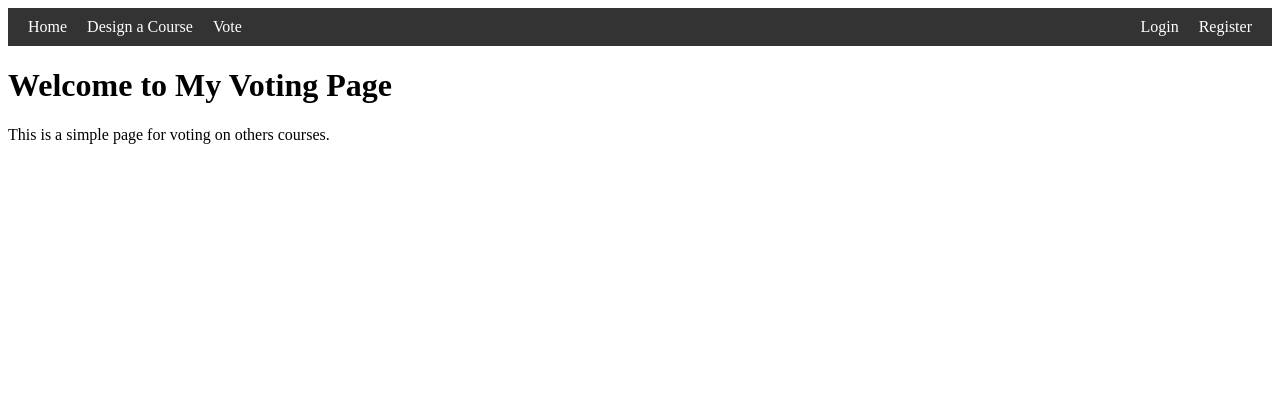
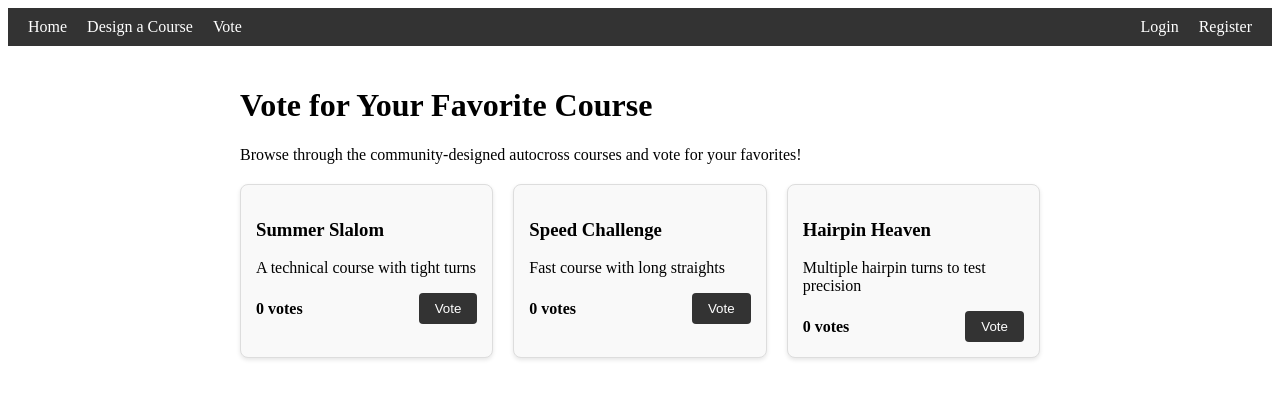
Before and after one commit to elipwns/autocross-course-design, a React (Create React App) app: page /voting in a window 1280 px wide. Shown: the top 398 px of the page. Built offline with nearby package versions, Linux system fonts and the light colour scheme.

Commit message:
Q helped me update the website and add a few simple features. more to come.

```diff
--- a/src/App.css
+++ b/src/App.css
@@ -26,7 +26,87 @@ nav {
   display: flex;
 }
 
+/* Voting Component Styles */
+.voting-container {
+  max-width: 800px;
+  margin: 0 auto;
+  padding: 20px;
+}
 
+.courses-list {
+  display: grid;
+  grid-template-columns: repeat(auto-fill, minmax(250px, 1fr));
+  gap: 20px;
+  margin-top: 20px;
+}
+
+.course-card {
+  border: 1px solid #ddd;
+  border-radius: 8px;
+  padding: 15px;
+  background-color: #f9f9f9;
+  box-shadow: 0 2px 4px rgba(0,0,0,0.1);
+}
+
+.vote-section {
+  display: flex;
+  justify-content: space-between;
+  align-items: center;
+  margin-top: 15px;
+}
+
+.vote-count {
+  font-weight: bold;
+}
+
+.vote-button {
+  background-color: #333;
+  color: white;
+  border: none;
+  padding: 8px 16px;
+  border-radius: 4px;
+  cursor: pointer;
+  transition: background-color 0.3s;
+}
+
+.vote-button:hover {
+  background-color: #555;
+}
+
+/* Image Upload Styles */
+.dropzone {
+  border: 2px dashed #ccc;
+  border-radius: 4px;
+  padding: 20px;
+  text-align: center;
+  cursor: pointer;
+  margin: 20px 0;
+  background-color: #f8f8f8;
+  transition: border-color 0.3s;
+}
+
+.dropzone:hover {
+  border-color: #333;
+}
+
+/* Canvas Container */
+.canvas-container {
+  margin-top: 20px;
+  border: 1px solid #ddd;
+  border-radius: 4px;
+  overflow: hidden;
+  width: 100%;
+  max-width: 800px;
+}
+
+.drawing-canvas {
+  background-color: #fff;
+  cursor: crosshair;
+  width: 100%;
+  height: 600px;
+}
+
+/* Original App.css styles commented out */
 /* .App {
   text-align: center;
 }
--- a/src/DrawingCanvas.js
+++ b/src/DrawingCanvas.js
@@ -1,16 +1,95 @@
-import React from 'react';
-// import Sketch from 'react-sketch';
+import React, { useRef, useEffect } from 'react';
 
 function DrawingCanvas({ image }) {
+  const canvasRef = useRef(null);
+
+  useEffect(() => {
+    if (!canvasRef.current || !image) return;
+
+    const canvas = canvasRef.current;
+    const ctx = canvas.getContext('2d');
+
+    // Set canvas dimensions
+    canvas.width = 800;
+    canvas.height = 600;
+
+    // Load the image
+    const img = new Image();
+    img.src = image;
+    img.onload = () => {
+      // Calculate scaling to fit image within canvas while maintaining aspect ratio
+      const scale = Math.min(
+        canvas.width / img.width,
+        canvas.height / img.height
+      );
+
+      const centerX = (canvas.width - img.width * scale) / 2;
+      const centerY = (canvas.height - img.height * scale) / 2;
+
+      // Clear canvas and draw image
+      ctx.clearRect(0, 0, canvas.width, canvas.height);
+      ctx.drawImage(
+        img,
+        0, 0, img.width, img.height,
+        centerX, centerY, img.width * scale, img.height * scale
+      );
+    };
+
+    // Drawing state
+    let isDrawing = false;
+    let lastX = 0;
+    let lastY = 0;
+
+    // Drawing functions
+    const startDrawing = (e) => {
+      const rect = canvas.getBoundingClientRect();
+      lastX = e.clientX - rect.left;
+      lastY = e.clientY - rect.top;
+      isDrawing = true;
+    };
+
+    const draw = (e) => {
+      if (!isDrawing) return;
+
+      const rect = canvas.getBoundingClientRect();
+      const x = e.clientX - rect.left;
+      const y = e.clientY - rect.top;
+
+      ctx.strokeStyle = 'red';
+      ctx.lineWidth = 3;
+      ctx.lineCap = 'round';
+
+      ctx.beginPath();
+      ctx.moveTo(lastX, lastY);
+      ctx.lineTo(x, y);
+      ctx.stroke();
+
+      lastX = x;
+      lastY = y;
+    };
+
+    const stopDrawing = () => {
+      isDrawing = false;
+    };
+
+    // Add event listeners
+    canvas.addEventListener('mousedown', startDrawing);
+    canvas.addEventListener('mousemove', draw);
+    canvas.addEventListener('mouseup', stopDrawing);
+    canvas.addEventListener('mouseout', stopDrawing);
+
+    // Cleanup
+    return () => {
+      canvas.removeEventListener('mousedown', startDrawing);
+      canvas.removeEventListener('mousemove', draw);
+      canvas.removeEventListener('mouseup', stopDrawing);
+      canvas.removeEventListener('mouseout', stopDrawing);
+    };
+  }, [image]);
+
   return (
     <div className="canvas-container">
-      {/* <Sketch
-        value={[]}
-        tool={Sketch.Tool.Pencil}
-        width="100%"
-        height={400}
-        onChange={() => {}}
-      /> */}
+      <canvas ref={canvasRef} className="drawing-canvas"></canvas>
     </div>
   );
 }
--- a/src/Voting.js
+++ b/src/Voting.js
@@ -1,10 +1,37 @@
-import React from 'react';
+import React, { useState } from 'react';
 
 export function Voting() {
+  const [courses, setCourses] = useState([
+    { id: 1, name: 'Summer Slalom', votes: 0, description: 'A technical course with tight turns' },
+    { id: 2, name: 'Speed Challenge', votes: 0, description: 'Fast course with long straights' },
+    { id: 3, name: 'Hairpin Heaven', votes: 0, description: 'Multiple hairpin turns to test precision' },
+  ]);
+
+  const handleVote = (id) => {
+    setCourses(courses.map(course =>
+      course.id === id ? { ...course, votes: course.votes + 1 } : course
+    ));
+  };
+
   return (
-    <div>
-      <h1>Welcome to My Voting Page</h1>
-      <p>This is a simple page for voting on others courses.</p>
+    <div className="voting-container">
+      <h1>Vote for Your Favorite Course</h1>
+      <p>Browse through the community-designed autocross courses and vote for your favorites!</p>
+
+      <div className="courses-list">
+        {courses.map(course => (
+          <div key={course.id} className="course-card">
+            <h3>{course.name}</h3>
+            <p>{course.description}</p>
+            <div className="vote-section">
+              <span className="vote-count">{course.votes} votes</span>
+              <button onClick={() => handleVote(course.id)} className="vote-button">
+                Vote
+              </button>
+            </div>
+          </div>
+        ))}
+      </div>
     </div>
   );
 }
```
Also changed, not shown: package.json (+9 -9 lines), src/App.js (line endings or trailing spaces), 1 other file (tests, documents, lock files or other folders).
